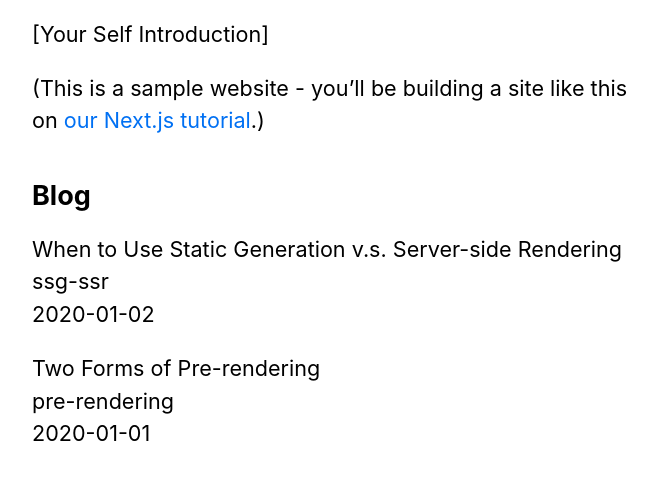
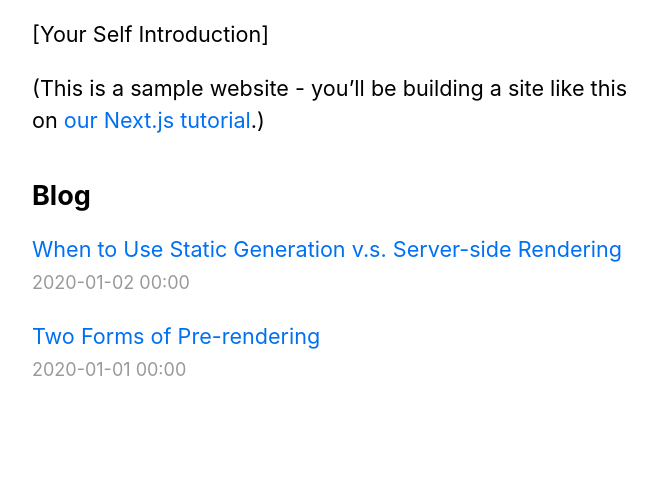
Before and after one commit to yusabana-sandbox/ts-practice, a React app in the folder next-ts/official-tutorial/nextjs-blog/: page / in a window 1280 px wide. Shown: the part 292-772 px from the top of the page, without its empty margins (302-959 px from the left). Built offline with nearby package versions, Linux system fonts and the light colour scheme; some packages are replaced by stand-ins of ours.

Commit message:
feat: Update index page with link to detail

```diff
--- a/next-ts/official-tutorial/nextjs-blog/pages/index.js
+++ b/next-ts/official-tutorial/nextjs-blog/pages/index.js
@@ -2,6 +2,8 @@ import Head from "next/head";
 import Layout, { siteTitle } from "../components/Layout";
 import utilStyles from "../styles/utils.module.scss";
 import { getSortedPostsData } from "../lib/posts";
+import Link from "next/link";
+import Date from "../components/Date";
 
 export default function Home({ allPostsData }) {
   return (
@@ -23,11 +25,13 @@ export default function Home({ allPostsData }) {
         <ul className={utilStyles.list}>
           {allPostsData.map(({ id, date, title }) => (
             <li className={utilStyles.listItem} key={id}>
-              {title}
+              <Link href={`/posts/${id}`}>
+                <a>{title}</a>
+              </Link>
               <br />
-              {id}
-              <br />
-              {date}
+              <small className={utilStyles.lightText}>
+                <Date dateString={date} />
+              </small>
             </li>
           ))}
         </ul>
```
